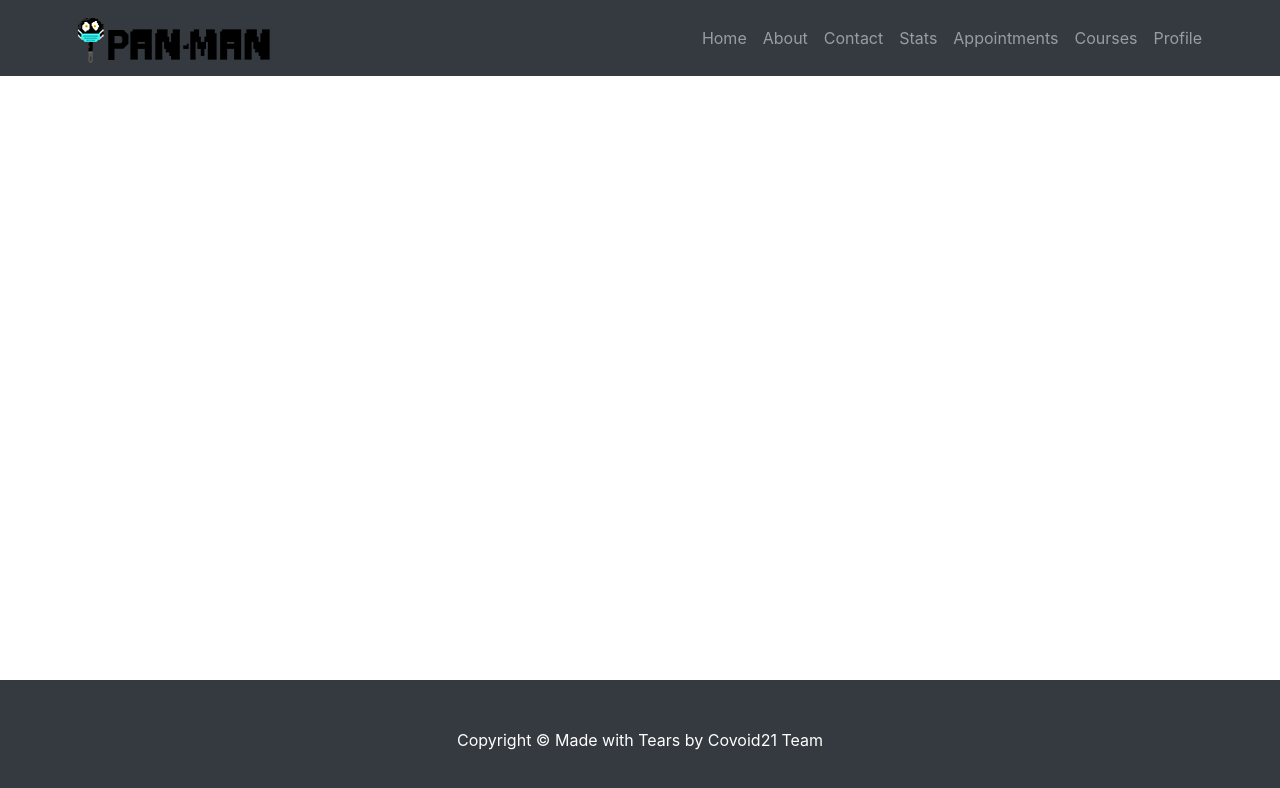
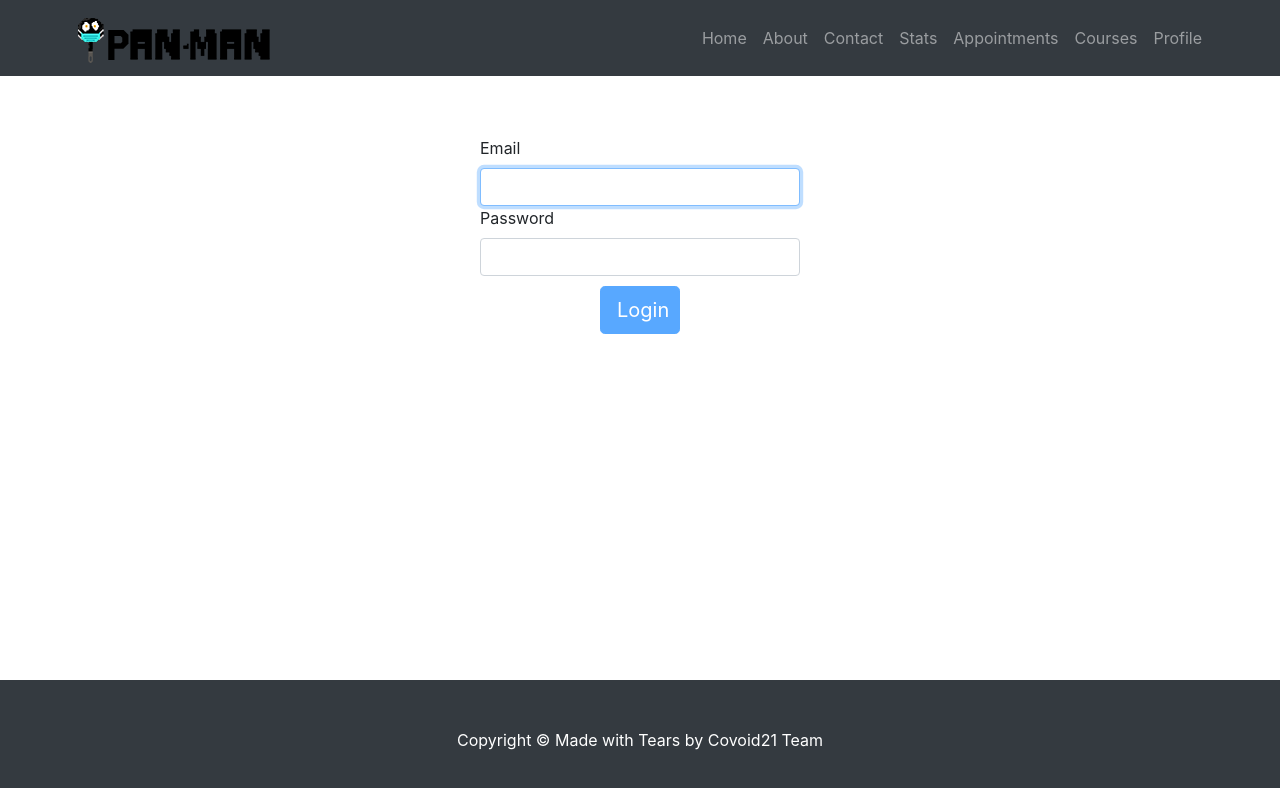
Before and after one commit to berkeucar/CS319-Covoid21, a React (Create React App) app in the folder frontend/: page /login in a window 1280 px wide. Shown: the top 788 px of the page. Built offline with nearby package versions, Linux system fonts and the light colour scheme.

Commit message:
Stats and SignUp

```diff
--- a/frontend/package.json
+++ b/frontend/package.json
@@ -6,8 +6,11 @@
     "@testing-library/jest-dom": "^5.16.1",
     "@testing-library/react": "^12.1.2",
     "@testing-library/user-event": "^13.5.0",
+    "bootstrap": "^5.1.3",
     "react": "^17.0.2",
+    "react-bootstrap": "^2.0.4",
     "react-dom": "^17.0.2",
+    "react-error-boundary": "^3.1.4",
     "react-router-dom": "^6.2.1",
     "react-scripts": "^5.0.0",
     "sass": "^1.45.1",
--- /dev/null
+++ b/frontend/src/components/Login.jsx
@@ -0,0 +1,45 @@
+
+import React, { useState } from "react";
+import Form from "react-bootstrap/Form";
+import Button from "react-bootstrap/Button";
+import "../sass/Login.scss";
+
+export default function Login() {
+    const [email, setEmail] = useState("");
+    const [password, setPassword] = useState("");
+
+    function validateForm() {
+        return email.length > 0 && password.length > 0;
+    }
+
+    function handleSubmit(event) {
+        event.preventDefault();
+    }
+
+    return (
+        <div className="login">
+            <Form onSubmit={handleSubmit}>
+                <Form.Group size="lg" controlId="email">
+                    <Form.Label>Email</Form.Label>
+                    <Form.Control
+                        autoFocus
+                        type="email"
+                        value={email}
+                        onChange={(e) => setEmail(e.target.value)}
+                    />
+                </Form.Group>
+                <Form.Group size="lg" controlId="password">
+                    <Form.Label>Password</Form.Label>
+                    <Form.Control
+                        type="password"
+                        value={password}
+                        onChange={(e) => setPassword(e.target.value)}
+                    />
+                </Form.Group>
+                <Button className="login-button" block size="lg" type="submit" disabled={!validateForm()}>
+                    Login
+                </Button>
+            </Form>
+        </div>
+    );
+}
--- a/frontend/src/components/Profile.jsx
+++ b/frontend/src/components/Profile.jsx
@@ -8,7 +8,12 @@ function Profile() {
                     <div className="profile-brief">
                         <h1>My Profile</h1>
                         <img src={panmanhead} className="profile-brief-pp" alt="pp" />
-                        <h3>Status: </h3>
+                        <table className="profile-status-table">
+                            <tr>
+                                <th>Status:</th>
+                                <td>Healthy</td>
+                            </tr>
+                        </table>
                         <div className="profile-brief-info">
                             <table className="profile-table">
                                 <tr>
--- a/frontend/src/components/Stats.jsx
+++ b/frontend/src/components/Stats.jsx
@@ -7,20 +7,20 @@ function Stats() {
             <div className="container">
                 <table className="stats-table">
                     <tr>
-                        <th>Name:</th>
-                        <td>Alexandre Chancourtois</td>
+                        <th>Total Cases in Campus:</th>
+                        <td>37</td>
                     </tr>
                     <tr>
-                        <th>Role:</th>
-                        <td>Student</td>
+                        <th>Number of Students Infected:</th>
+                        <td>23</td>
                     </tr>
                     <tr>
-                        <th>HES:</th>
-                        <td>S2P7-1923-09</td>
+                        <th>Number of Instructors Infected:</th>
+                        <td>9</td>
                     </tr>
                     <tr>
-                        <th>ID No:</th>
-                        <td>83801666</td>
+                        <th>Number of Personnel Infected:</th>
+                        <td>5</td>
                     </tr>
                 </table>
             </div>
--- a/frontend/src/components/index.js
+++ b/frontend/src/components/index.js
@@ -7,3 +7,5 @@ export { default as Home } from "./Home";
 export { default as Navigation } from "./Navigation";
 export { default as Profile } from "./Profile";
 export { default as Stats } from "./Stats";
+export { default as Login } from "./Login";
+export { default as SignUp } from "./SignUp";
--- a/frontend/src/index.js
+++ b/frontend/src/index.js
@@ -31,6 +31,8 @@ import {
     Courses,
     Profile,
     Stats,
+    Login,
+    SignUp,
 
 } from "./components";
 
@@ -50,6 +52,8 @@ ReactDOM.render(
             <Route path="/navigation" element={<Navigation />} />
             <Route path="/profile" element={<Profile />} />
             <Route path="/stats" element={<Stats />} />
+            <Route path="/login" element={<Login />} />
+            <Route path="/signup" element={<SignUp />} />
         </Routes>
         <Footer />
     </Router>,
--- /dev/null
+++ b/frontend/src/sass/Login.scss
@@ -0,0 +1,16 @@
+@media all and (min-width: 480px) {
+  .login {
+    padding: 60px 0;
+    .login-button{
+      display: flex;
+      margin: 10px auto;
+      width: 80px;
+    }
+  }
+  .login form {
+    margin: 0 auto;
+    max-width: 320px;
+  }
+
+
+}
```
Also changed, not shown: frontend/src/components/SignUp.jsx (added, +126 -0 lines), frontend/src/sass/SignUp.scss (added), 1 other file (tests, documents, lock files or other folders).
